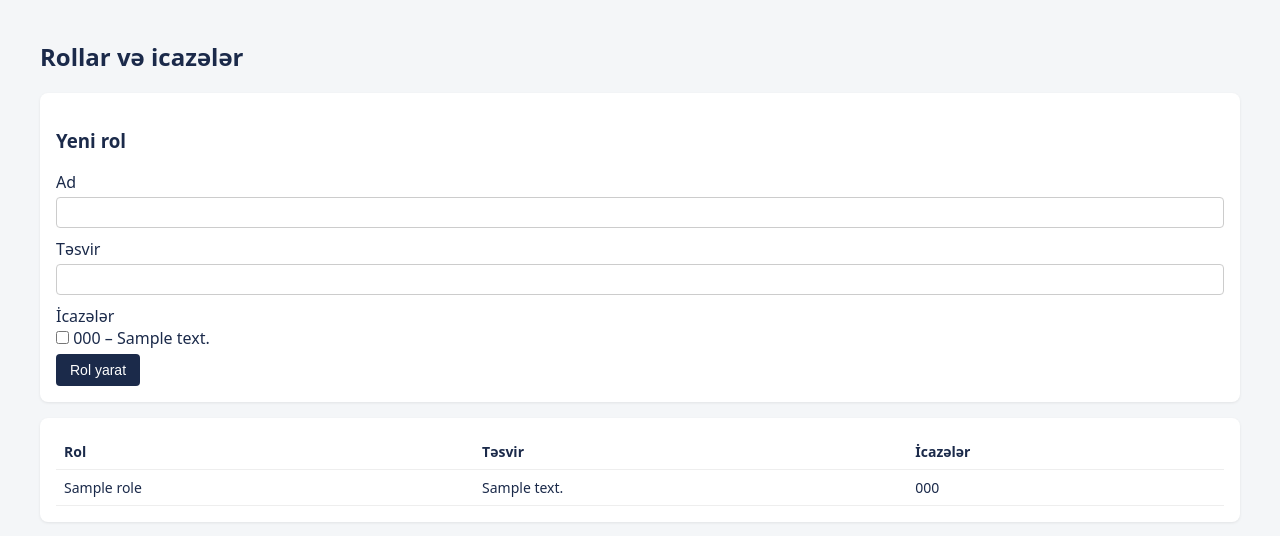
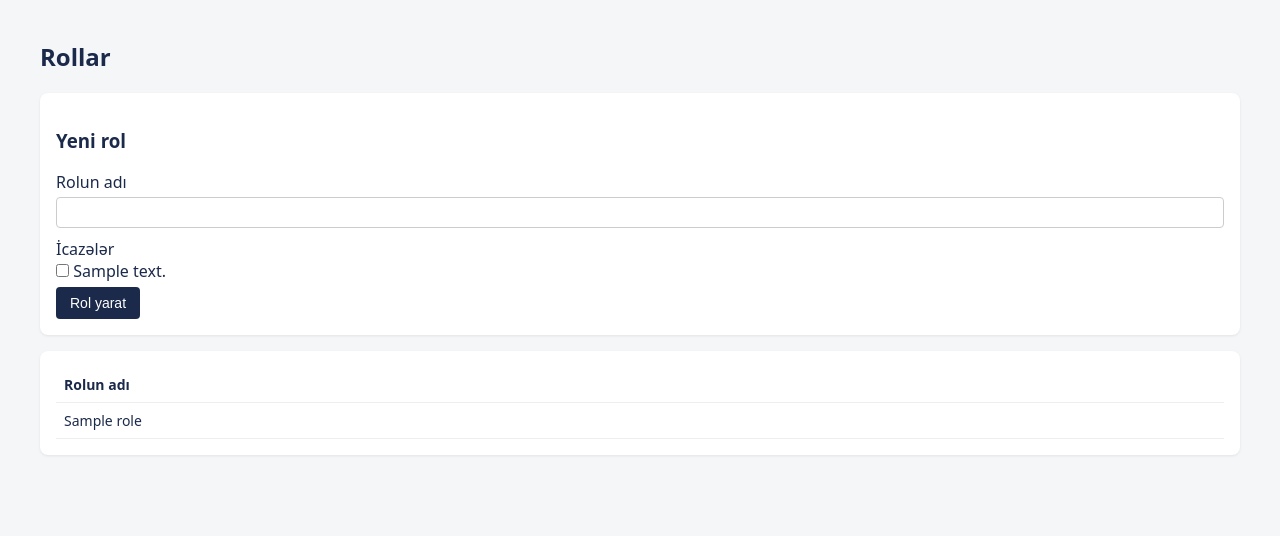
Before and after one commit to emnakhundov/soyudlu_layihesi, a Python web app: template app/templates/admin/roles.html in a window 1280 px wide. Shown: the top 536 px of the page. Run offline with Jinja, Linux system fonts and the light colour scheme; the template is opened without the code that fills it: most values are stand-ins (such as "Sample title", 1, 10 or a date in 2020).

Commit message:
rollar sehifesi: yalniz rolun adi

```diff
--- a/app/templates/admin/roles.html
+++ b/app/templates/admin/roles.html
@@ -1,29 +1,30 @@
 {% extends "base.html" %}
 {% block title %}Rollar{% endblock %}
 {% block content %}
-<h2>Rollar və icazələr</h2>
+<h2>Rollar</h2>
+
 <div class="card">
   <h3>Yeni rol</h3>
   <form method="post" action="{{ url_for('admin.create_role') }}">
     <input type="hidden" name="csrf_token" value="{{ csrf_token() }}">
-    <label>Ad</label><input name="name" required>
-    <label>Təsvir</label><input name="description">
+    <label>Rolun adı</label>
+    <input name="name" required>
     <label>İcazələr</label>
     <div class="grid">
       {% for p in permissions %}
-      <label style="font-weight:normal"><input type="checkbox" name="permission_ids" value="{{ p.id }}" style="width:auto"> {{ p.code }} – {{ p.description }}</label>
+      <label style="font-weight:normal"><input type="checkbox" name="permission_ids" value="{{ p.id }}" style="width:auto"> {{ p.description }}</label>
       {% endfor %}
     </div>
     <button type="submit">Rol yarat</button>
   </form>
 </div>
+
 <div class="card">
-<table>
-  <tr><th>Rol</th><th>Təsvir</th><th>İcazələr</th></tr>
-  {% for r in roles %}
-  <tr><td>{{ r.name }}</td><td>{{ r.description }}</td>
-      <td>{{ r.permissions | map(attribute='code') | join(', ') if r.name != 'Super Admin' else 'Bütün icazələr' }}</td></tr>
-  {% endfor %}
-</table>
+  <table>
+    <tr><th>Rolun adı</th></tr>
+    {% for r in roles %}
+    <tr><td>{{ r.name }}</td></tr>
+    {% endfor %}
+  </table>
 </div>
 {% endblock %}
```
